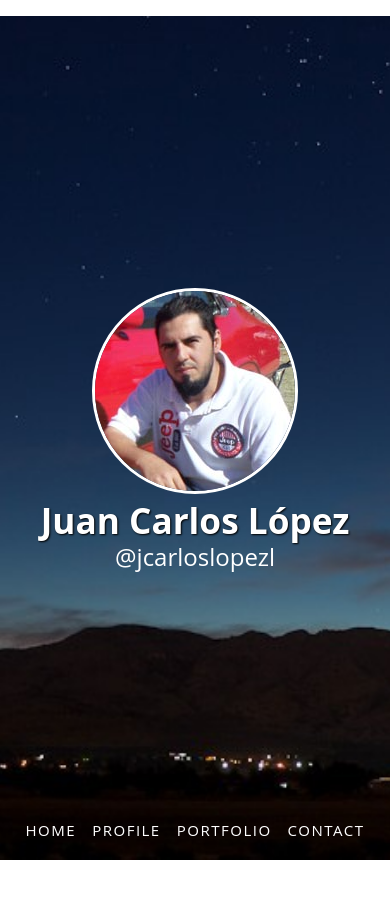
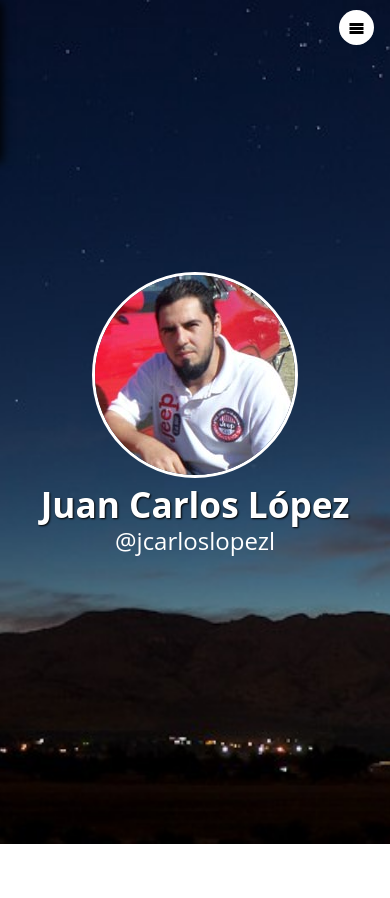
Before and after one commit to jclopezdev/jclopezdev.github.io, a website: page index.html in a window 390 px wide. Before the commit the page ends 862 px from the top, so only its background shows below. Drawn offline with nearby package versions, Linux system fonts and the light colour scheme; files whose address does not match are found by name.

Commit message:
Add navbar styles to mobile version

```diff
--- a/index.html
+++ b/index.html
@@ -11,7 +11,7 @@
     <body>
         <section id="home" class="backstretch">
             <header class="header">
-                <button class="header-button is-active icon-showMenu" id="showMenu"></button>
+                <button class="header-button icon-menu" id="navbar-toggle"></button>
             </header>
             <div class="info">
                 <div class="container">
--- a/static/js/custom.js
+++ b/static/js/custom.js
@@ -26,4 +26,11 @@ jQuery( document ).ready( function( $ ){
 
 	// Full background image
 	$( '.backstretch' ).find('.info').backstretch('static/images/backstretch.jpg');
+
+	// Toggle navBar
+	$("#navbar-toggle").on('click', toggleNavBar);
+
+	function toggleNavBar(){
+		$('#nav').toggleClass('nav--show');
+	}
 });
--- a/static/sass/app.scss
+++ b/static/sass/app.scss
@@ -8,4 +8,5 @@
 
 @import "components/nav";
 
+@import "layout/header";
 @import "layout/layout";
--- a/static/sass/components/_nav.scss
+++ b/static/sass/components/_nav.scss
@@ -1,3 +1,25 @@
+.nav{
+    @include prefixes(box-shadow, 2px 2px 10px #000);
+    background: rgba(0,0,0, 0.5);
+    position: fixed;
+    text-transform: uppercase;
+    top: 0;
+    width: 80vw;
+    left: -80vw;
+    transition: all 0.3s ease;
+
+    ul li{
+        margin: 1.2em;
+    }
+}
+
+.nav--show{
+    left: 0;
+}
+
+
+@include breakpoint('tablet'){
+
     #nav-sticky-wrapper.is-sticky{
 
       #nav {
@@ -7,32 +29,38 @@
     }
 
     .nav {
+        @include prefixes(box-shadow, none);
+        background: none;
+        display: block;
+        height: 60px;
+        left: 0;
+        top: auto;
+        margin: 0 auto;
+        position: absolute;
+        text-align: center;
         width: 100%;
-    height: 60px;
-    text-align: center;
-    position: absolute;
-    margin: 0 auto;
-}
-.nav ul {
-    margin: 0 auto;
+
+        ul{
             padding: 0;
             list-style: none;
             display: inline-block;
-}
-.nav ul li {
-    padding: 0 8px;
-    line-height: 60px;
+
+            li{
                 display: inline-block;
                 float: left;
+                line-height: 60px;
+                margin: 0 1em;
+                padding: 0 8px;
                 text-transform: uppercase;
-}
-.nav ul li a {
+
+                 a {
+                    color: #fff;
                     display: block;
                     font-size: .938em;
                     letter-spacing: .1em;
-    color: #fff;
                     text-decoration: none;
                 }
-.nav ul li a :hover, .nav ul li a .current {
-    color: #ff6a00;
             }
+        }
+    }
+}
--- /dev/null
+++ b/static/sass/layout/_header.scss
@@ -0,0 +1,26 @@
+.header{
+
+	.header-button{
+		background: white;
+		border-radius: 50%;
+		border: none;
+		font-size: 1em;
+		height: 35px;
+		line-height: 35px;
+		outline: 0;
+		position: fixed;
+		right: 1em;
+		text-align: center;
+		top: .6em;
+		width: 35px;
+		z-index: 3;
+	}
+}
+
+@include breakpoint('tablet'){
+	.header{
+		.header-button{
+			display: none;
+		}
+	}
+}
```
Also changed, not shown: static/css/app.css. Lines whose indentation alone changed are shown as unchanged.
